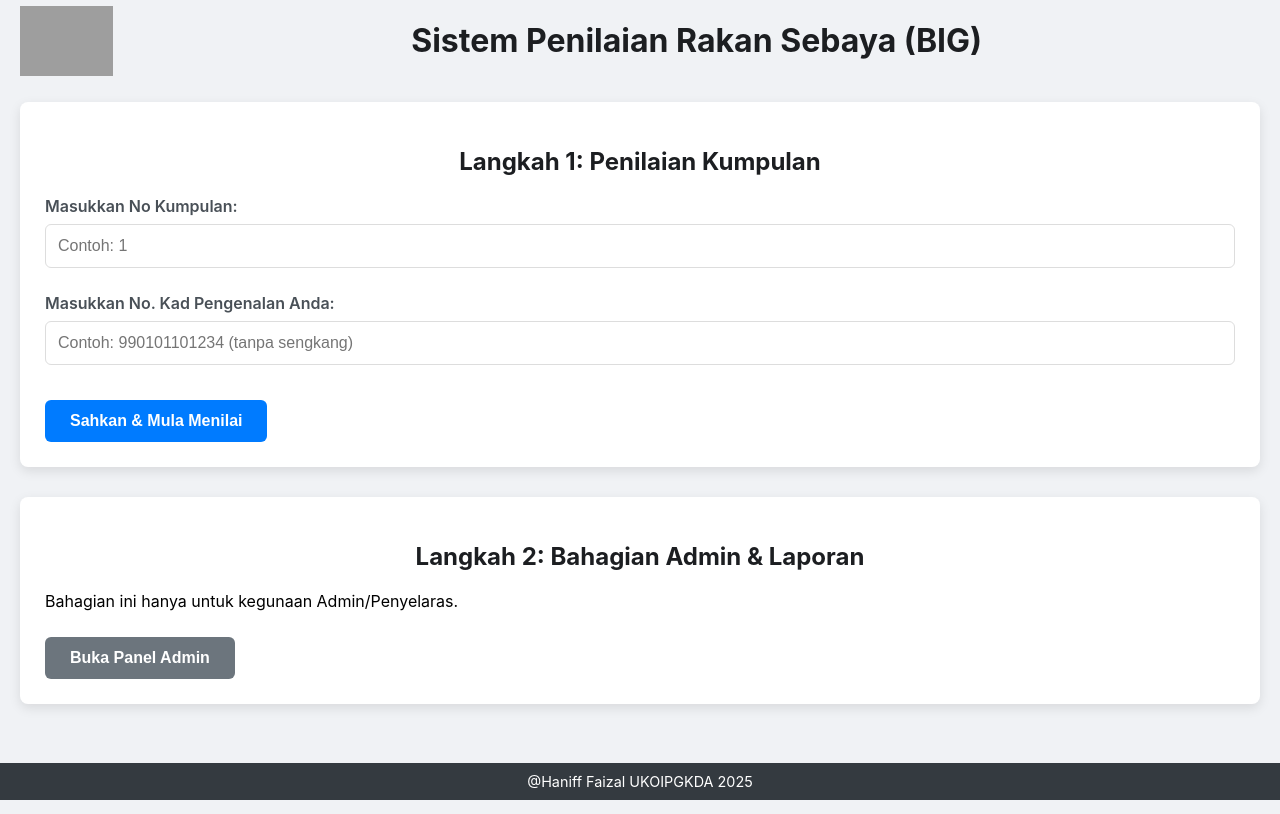
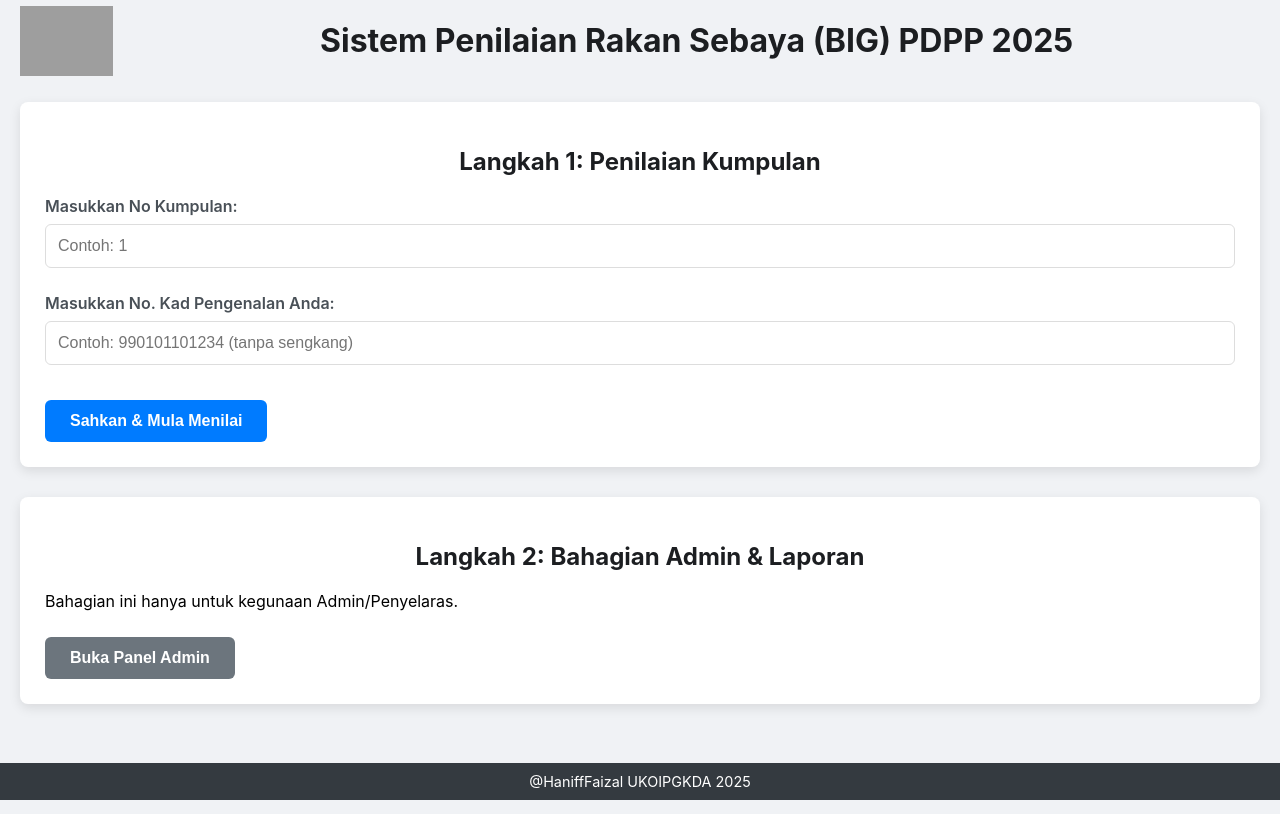
Before and after one commit to UnitKokurikulumIPGKDA/Penilaian-BIG-, a plain HTML site: page index.html in a window 1280 px wide. Drawn offline with Linux system fonts and the light colour scheme; grey boxes are pictures that could not be loaded.

Commit message:
Update index.html

```diff
--- a/index.html
+++ b/index.html
@@ -43,7 +43,7 @@
     <div class="header-container">
         <img src="https://i.imgur.com/K4Gy3WN.png" alt="Logo IPG" class="logo">
         <div class="title-wrapper">
-            <h1>Sistem Penilaian Rakan Sebaya (BIG)</h1>
+            <h1>Sistem Penilaian Rakan Sebaya (BIG) PDPP 2025</h1>
         </div>
     </div>
 
@@ -103,7 +103,7 @@
     </div>
 
     <footer>
-        @Haniff Faizal UKOIPGKDA 2025
+        @HaniffFaizal UKOIPGKDA 2025
     </footer>
 
     <script src="https://www.gstatic.com/firebasejs/9.6.10/firebase-app-compat.js"></script>
```
